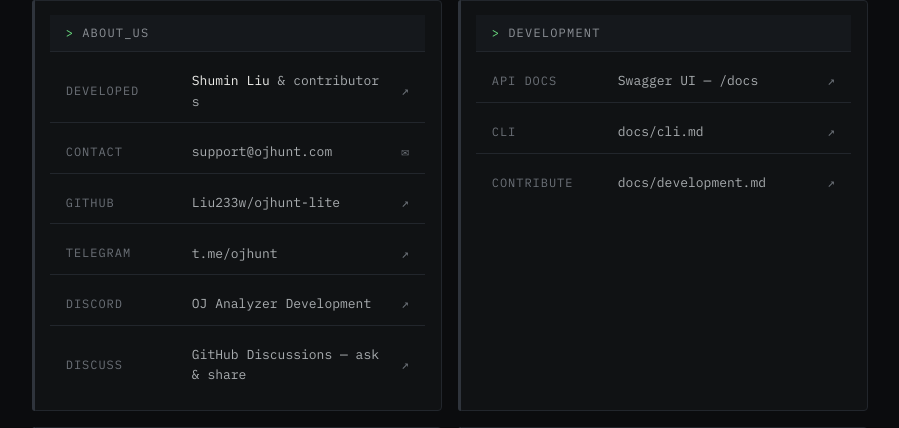
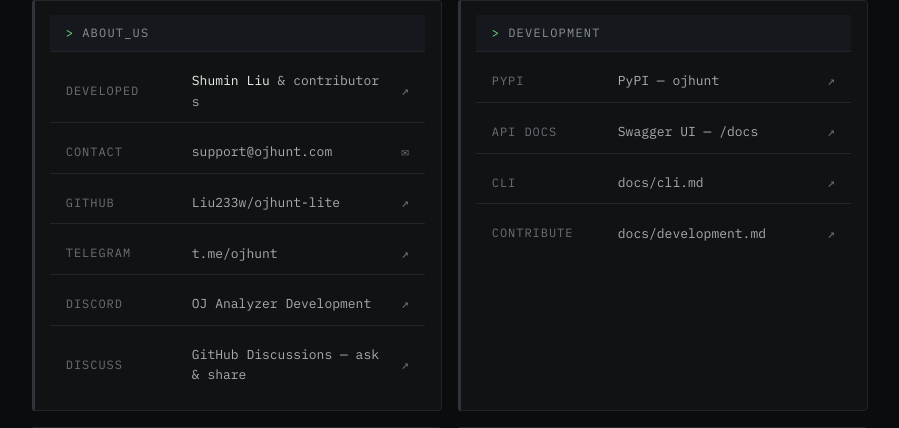
Before and after one commit to Liu233w/ojhunt-lite, a Python web app: template src/ojhunt/web/templates/about.html.jinja in a window 1280 px wide. Shown: the part 176-604 px from the top of the page, without its empty margins (190-1089 px from the left). Run offline with Jinja, Linux system fonts and the light colour scheme; the template is opened without the code that fills it, so the values that code supplies are empty.

Commit message:
feat(web): add PyPI link to about page development section
The about page linked to API docs, the CLI doc, and the contribute doc,
but had no pointer to the published package. Add a PyPI row so visitors
can reach the package to install or inspect it.

Resolves #111

```diff
--- a/src/ojhunt/web/templates/about.html.jinja
+++ b/src/ojhunt/web/templates/about.html.jinja
@@ -108,6 +108,11 @@
     <!-- development -->
     <div class="card">
         <div class="card-hd"><span class="prompt">&gt;</span> development</div>
+        <a class="row-item" href="https://pypi.org/project/ojhunt/" target="_blank" rel="noopener noreferrer">
+            <span class="k">pypi</span>
+            <span class="v">PyPI — ojhunt</span>
+            <span class="arr">↗</span>
+        </a>
         <a class="row-item" href="/docs" target="_blank" rel="noopener noreferrer">
             <span class="k">api docs</span>
             <span class="v">Swagger UI — /docs</span>
```
